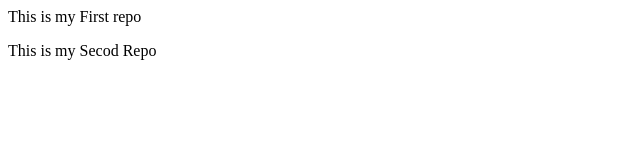
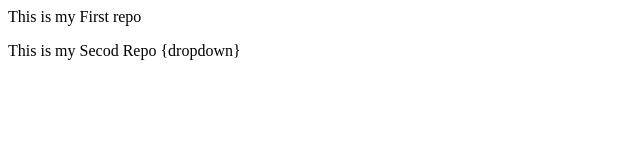
Before and after one commit to Yuvraj7522/Localrepo, a plain HTML site: page Index.html in a window 1280 px wide. Shown: the full height of the page, 0-640 px from the left. Drawn offline with Linux system fonts and the light colour scheme.

Commit message:
Add new Dropdown

```diff
--- a/Index.html
+++ b/Index.html
@@ -1,2 +1,2 @@
 <p>This is my First repo</p>
-<p>This is my Secod Repo</p>
+<p>This is my Secod Repo {dropdown}</p>
```
